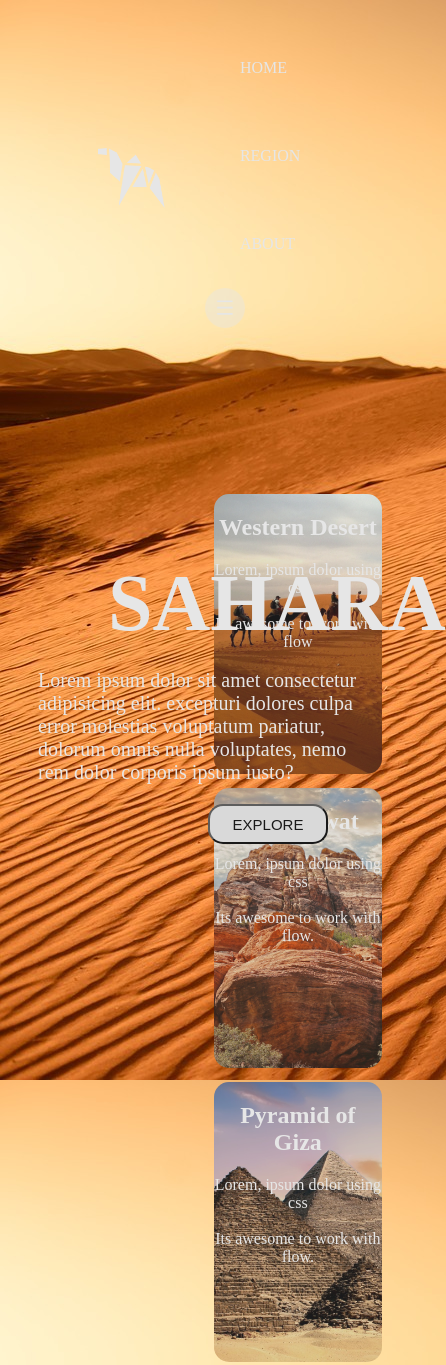
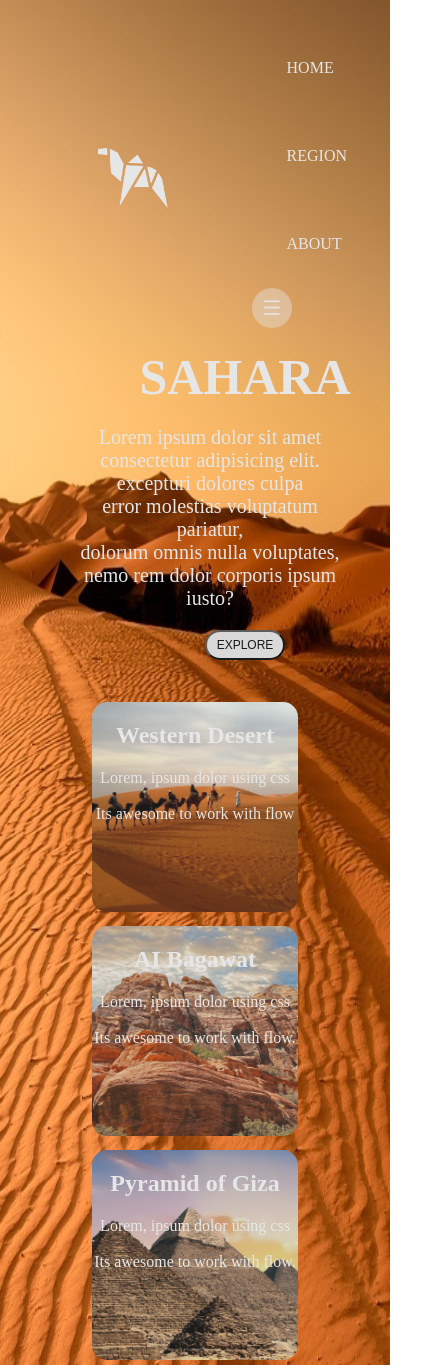
Before and after one commit to rani10245kumari/handsoncss5, a plain HTML site: page index.html in a window 390 px wide. Shown: the top 1365 px of the page, 446 px wide, since content can reach past the window. Drawn offline with Linux system fonts and the light colour scheme.

Commit message:
Update style.css

```diff
--- a/style.css
+++ b/style.css
@@ -115,4 +115,69 @@ button {
     transition: 3s;
     transform: translateY(-10px);
 
+}@media screen and (max-width: 900px) and (min-width: 300px) {
+    body {
+        background-size: 115% 100%;
+        background-repeat: repeat;
+        background-position: center top;
+    }
+
+
+
+    .container2 {
+        width: unset;
+        margin: 0 8%;
+    }
+
+    .container2 span {
+        font-size: 50px;
+        text-align: center;
+    }
+
+
+
+    .box {
+        width: 100%;
+        flex-direction: column;
+        align-items: center;
+        margin-top: 5vh;
+    }
+
+    .c {
+        width: 55%;
+        height: 210px;
+    }
+
+    /*.line {
+        display: none;
+        font-size: 14px;
+    }
+    */
+
 }
+
+
+@media screen and (min-width: 280px) and (max-width: 450px) {
+    body {
+        background-size: 300% 100%;
+        background-repeat: repeat;
+        background-position: center top;
+    }
+
+    .container nav li {
+        display: block;
+        margin-right: unset;
+    }
+
+    .container2 {
+        text-align: center;
+    }
+
+    .container2 button {
+        font-size: 12px;
+        margin-left: 100px;
+        border-radius: 15px;
+        height: 30px;
+        width: 80px;
+    }
+}
```
